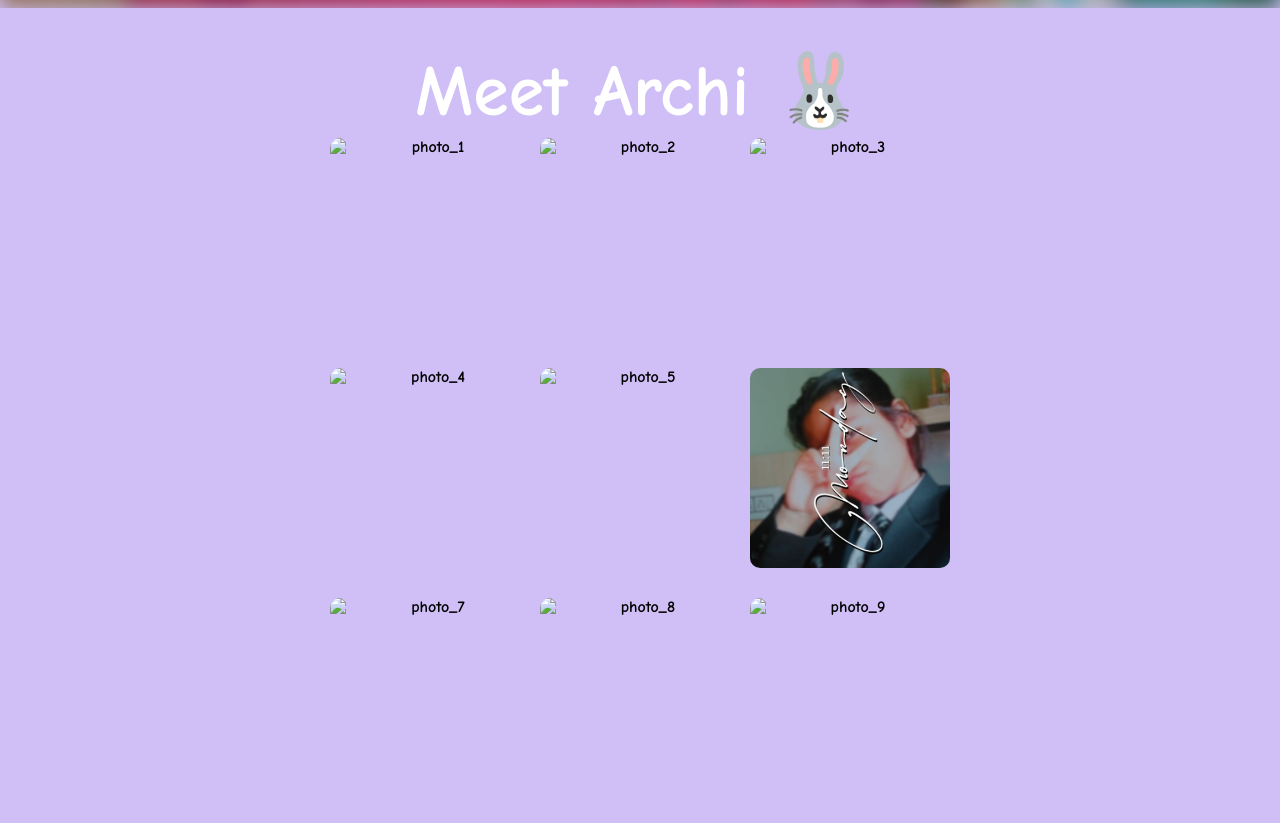
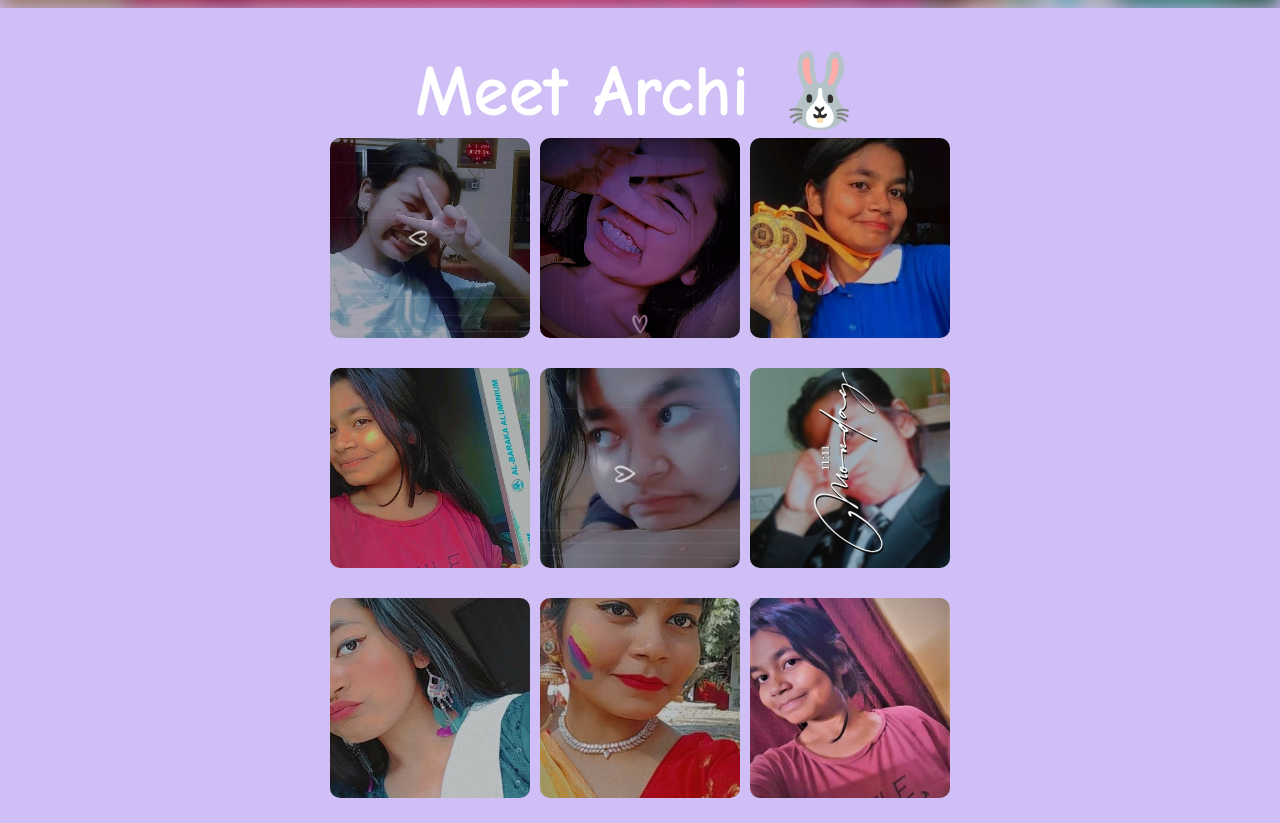
Before and after one commit to RitAm-DeV/My_Kutti, a plain HTML site: page index.html in a window 1280 px wide. Shown: the part 860-1683 px from the top of the page. Drawn offline with Linux system fonts and the light colour scheme; files whose address does not match are found by name.

Commit message:
Updated index.html

```diff
--- a/index.html
+++ b/index.html
@@ -24,7 +24,7 @@
 <body>
     <header>
         <nav>
-            <img src="./Images/giphy-heart-beating.gif" alt="Logo" class="logo">
+            <img src="./giphy-heart-beating.gif" alt="Logo" class="logo">
             <div class="navbar-toggle">
               <div class="bar"></div>
               <div class="bar"></div>
@@ -54,19 +54,19 @@
 
             <div class="gallery_pictures">
                 <div class="first_row">
-                    <img src="/Images/photo_1.jpg" alt="photo_1" onclick="openFullScreen(0)">
-                    <img src="/Images/photo_2.jpg" alt="photo_2" onclick="openFullScreen(1)">
-                    <img src="/Images/photo_3.jpg" alt="photo_3" onclick="openFullScreen(2)">
+                    <img src="/photo_1.jpg" alt="photo_1" onclick="openFullScreen(0)">
+                    <img src="/photo_2.jpg" alt="photo_2" onclick="openFullScreen(1)">
+                    <img src="/photo_3.jpg" alt="photo_3" onclick="openFullScreen(2)">
                 </div>
                 <div class="second_row">
-                    <img src="/Images/photo_4.jpg" alt="photo_4" onclick="openFullScreen(3)">
-                    <img src="/Images/photo_5.jpg" alt="photo_5" onclick="openFullScreen(4)">
+                    <img src="/photo_4.jpg" alt="photo_4" onclick="openFullScreen(3)">
+                    <img src="/photo_5.jpg" alt="photo_5" onclick="openFullScreen(4)">
                     <img src="/Images/photo_6.jpg" alt="photo_6" onclick="openFullScreen(5)">
                 </div>
                 <div class="third_row">
-                    <img src="/Images/photo_7.jpg" alt="photo_7" onclick="openFullScreen(6)">
-                    <img src="/Images/photo_8.jpg" alt="photo_8" onclick="openFullScreen(7)">
-                    <img src="/Images/photo_9.jpg" alt="photo_9" onclick="openFullScreen(8)">
+                    <img src="/photo_7.jpg" alt="photo_7" onclick="openFullScreen(6)">
+                    <img src="/photo_8.jpg" alt="photo_8" onclick="openFullScreen(7)">
+                    <img src="/photo_9.jpg" alt="photo_9" onclick="openFullScreen(8)">
                 </div>
             </div>
 
```
